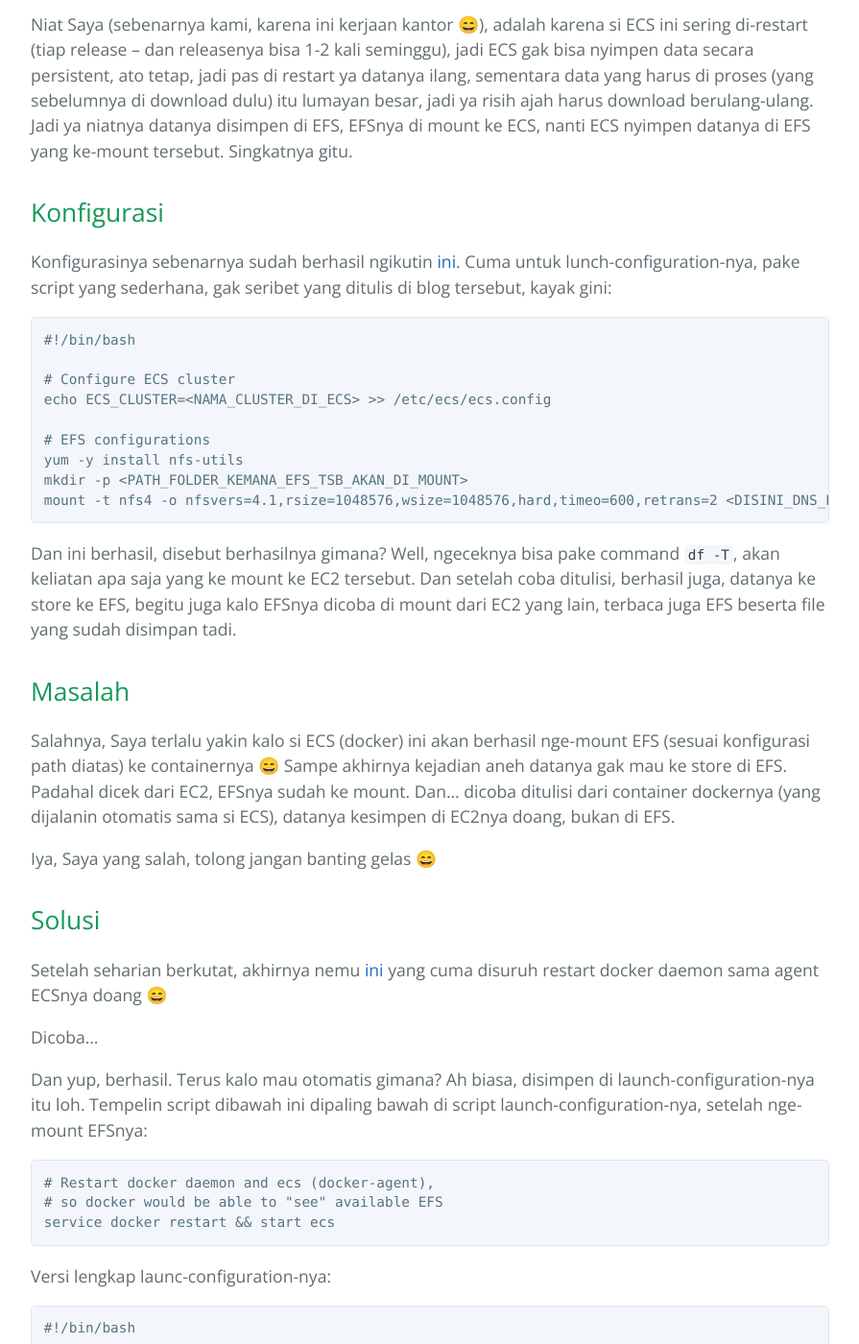
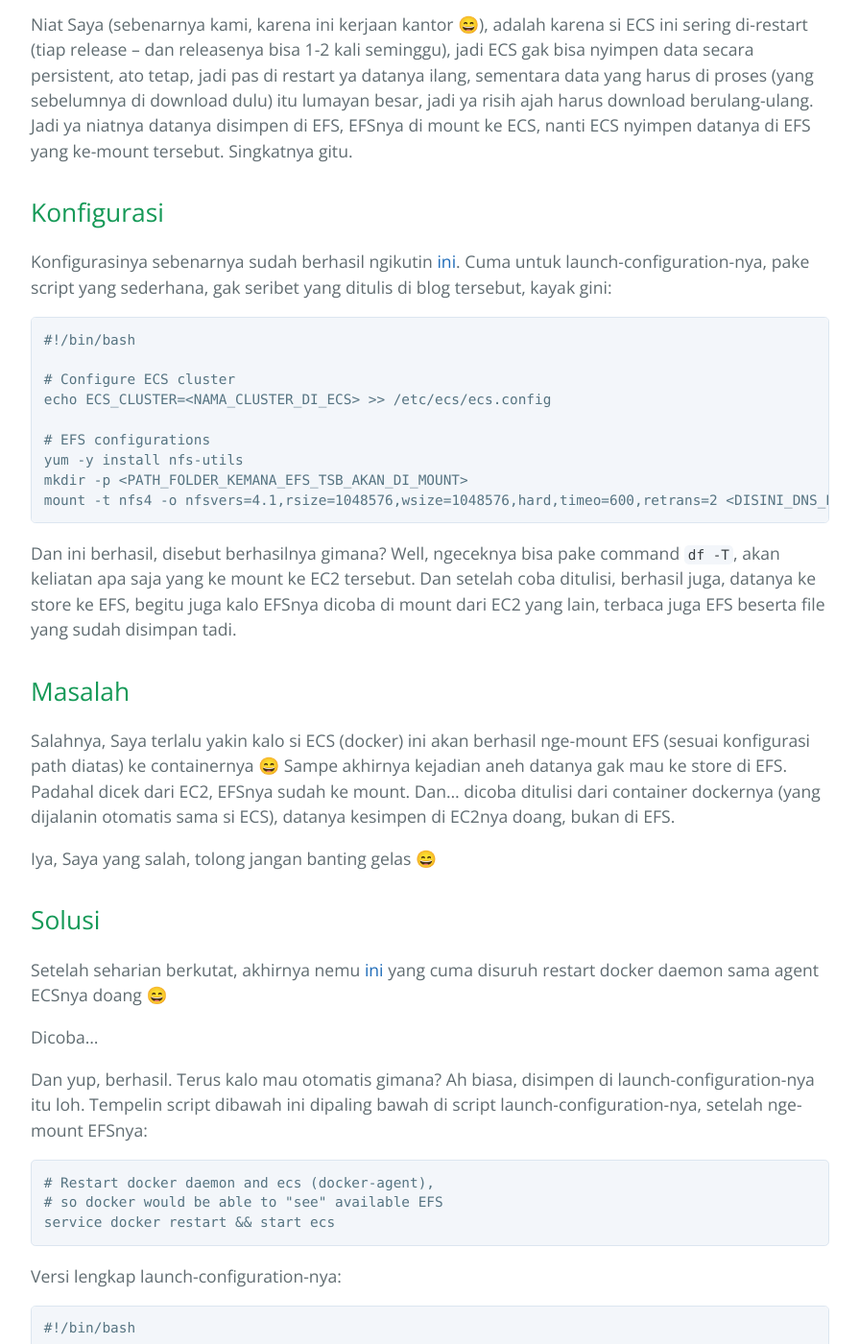
Before and after one commit to ajiyakin/blog, a Jekyll site: the page built from _posts/2017-01-19-efs-termount-dan-terbaca-tapi-ecs-tidak-berhasil-menyimpan-ke-efs.md, in a window 1280 px wide and 1400 px high, scrolled down 1534 px. Shown: the whole window at 96% size, without its empty margins (192-1087 px from the left). Built offline with Jekyll 4.4.1, drawn with Linux system fonts in a browser that asks for light colours; emoji names are drawn with the system emoji font; comment, search, counter and statistics services are not loaded; some of the changed text lies outside the part shown.

Commit message:
Fix typo

````diff
--- a/_posts/2017-01-19-efs-termount-dan-terbaca-tapi-ecs-tidak-berhasil-menyimpan-ke-efs.md
+++ b/_posts/2017-01-19-efs-termount-dan-terbaca-tapi-ecs-tidak-berhasil-menyimpan-ke-efs.md
@@ -55,7 +55,7 @@
 
 ## Konfigurasi
 Konfigurasinya sebenarnya sudah berhasil ngikutin [ini](https://aws.amazon.com/blogs/compute/using-amazon-efs-to-persist-data-from-amazon-ecs-containers/).
-Cuma untuk lunch-configuration-nya, pake script yang sederhana, gak
+Cuma untuk launch-configuration-nya, pake script yang sederhana, gak
 seribet yang ditulis di blog tersebut, kayak gini:
 
 ```bash
@@ -104,7 +104,7 @@
 service docker restart && start ecs
 ```
 
-Versi lengkap launc-configuration-nya:
+Versi lengkap launch-configuration-nya:
 
 
 ```bash
````
Also changed, not shown: other parts of _posts/2017-01-19-efs-termount-dan-terbaca-tapi-ecs-tidak-berhasil-menyimpan-ke-efs.md (+3 -1 lines).
